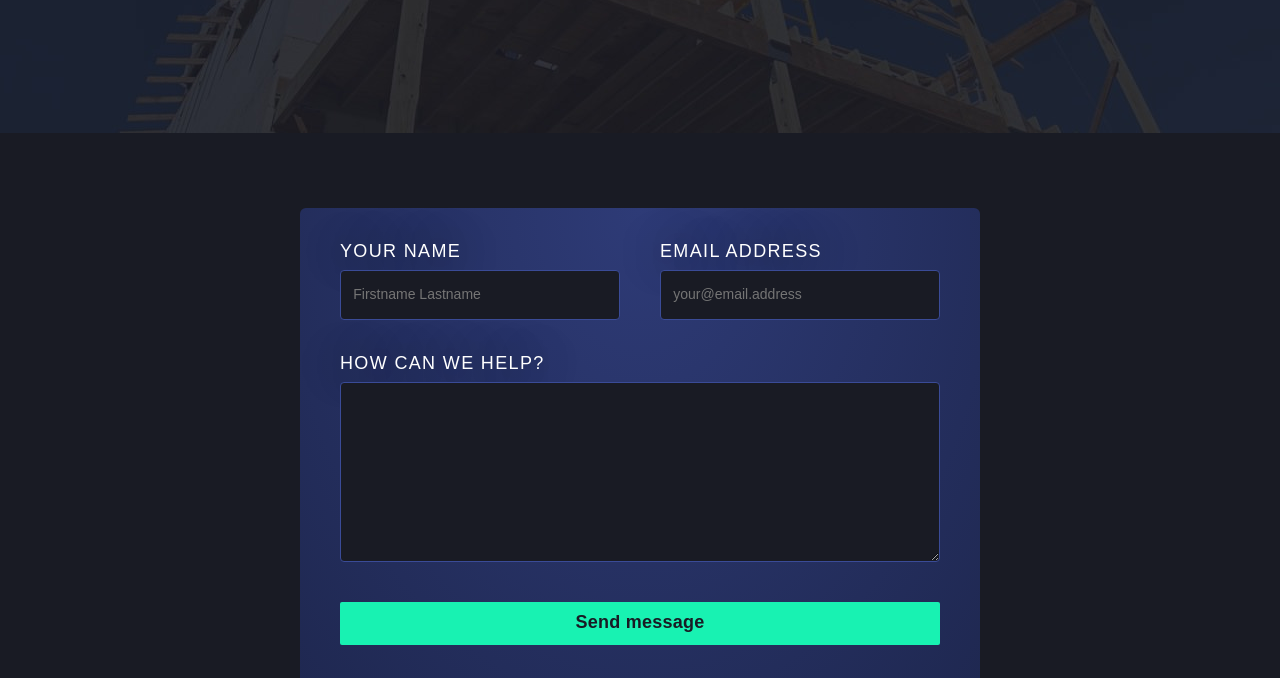
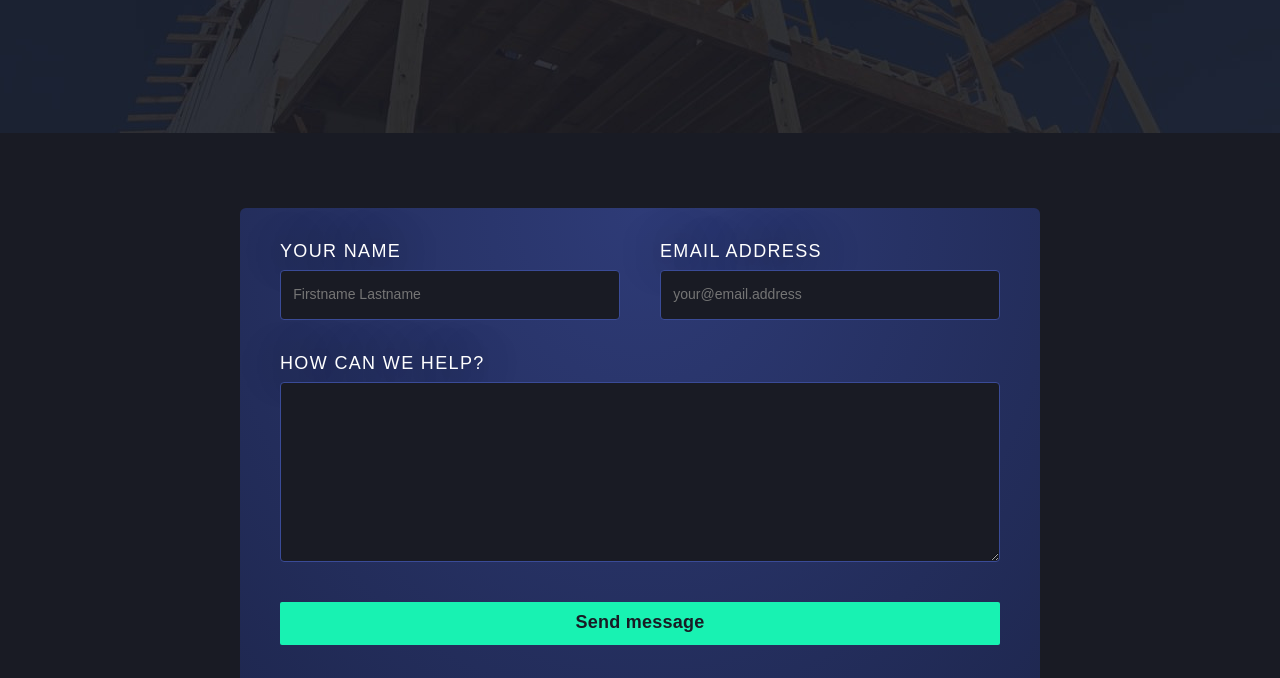
Before and after one commit to perpetualgrimace/jrbauerconstruction.com, an Astro site: page /contact in a window 1280 px wide. Shown: the part 274-952 px from the top of the page. Built offline with nearby package versions, Linux system fonts and the light colour scheme; Astro itself is replaced by a stand-in of ours; a web font is replaced by a local one.

Commit message:
tweaks contact form layout

```diff
--- a/src/pages/contact.astro
+++ b/src/pages/contact.astro
@@ -116,9 +116,13 @@ const services = [];
 
 	.contact-form {
 		padding: $sp-lg $sp-xl $sp-xl $sp-xl;
-		width: 34rem;
+		max-width: calc(100% - #{$sp-xxl});
 		background-image: radial-gradient(at top, $navy-medium, $navy-dark 100%);
 		border-radius: $radius-lg;
+
+		@media (min-width: 900px) {
+			width: 40rem;
+		}
 	}
 
 	.contact-form input,
```
